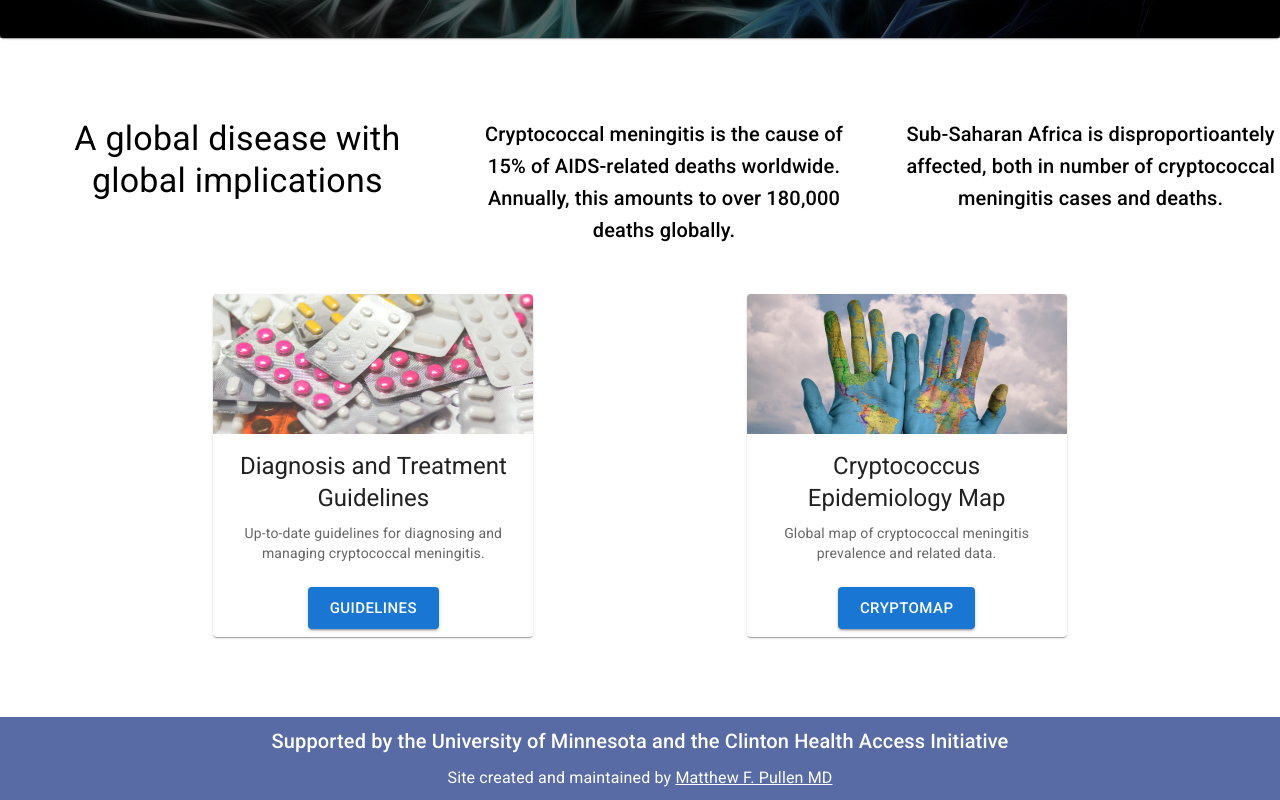
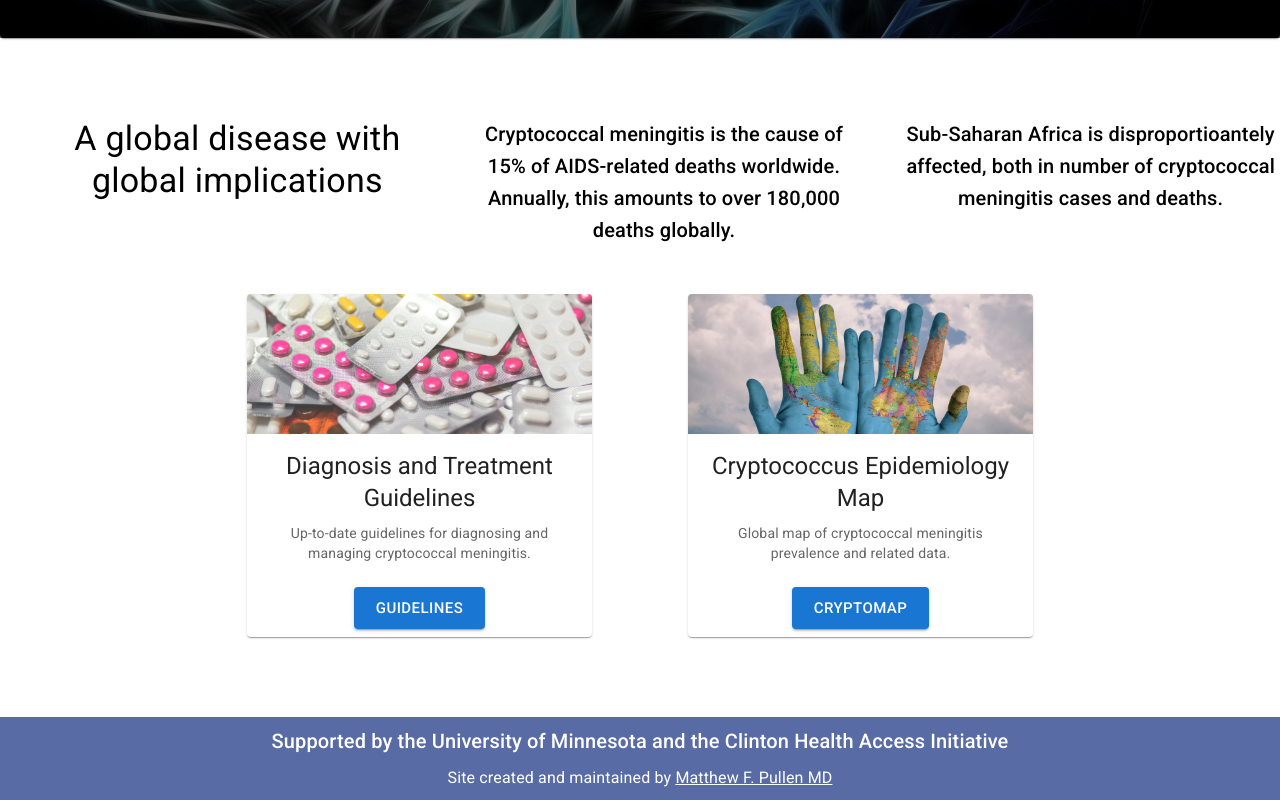
Before and after one commit to mfpullen22/cm_chai, a React (Create React App) app: page / in a window 1280 px wide. Shown: the part 343-1143 px from the top of the page. Built offline with nearby package versions, Linux system fonts and the light colour scheme.

Commit message:
Tweaked card spacing on home page

```diff
--- a/src/components/home.js
+++ b/src/components/home.js
@@ -67,9 +67,8 @@ function Home() {
             </Box>
         </Grid>
       </Grid>
-      <Grid container direction="row" justifyContent="space-evenly" alignitems="center">
-
-        <Grid item md={3}>
+      <Grid container direction="row" justifyContent="center" alignitems="center" spacing={12}>
+        <Grid item>
           <Card sx={{ maxWidth: 345, mb: 10 }}>
             <CardMedia
               component="img"
@@ -94,7 +93,7 @@ function Home() {
             </CardActions>
           </Card>
         </Grid>
-        <Grid item md={3}>
+        <Grid item>
           <Card sx={{ maxWidth: 345, mb: 10}}>
               <CardMedia
                 component="img"
@@ -119,7 +118,6 @@ function Home() {
               </CardActions>
             </Card>
         </Grid>
-
       </Grid>
     </div>
     );
```
